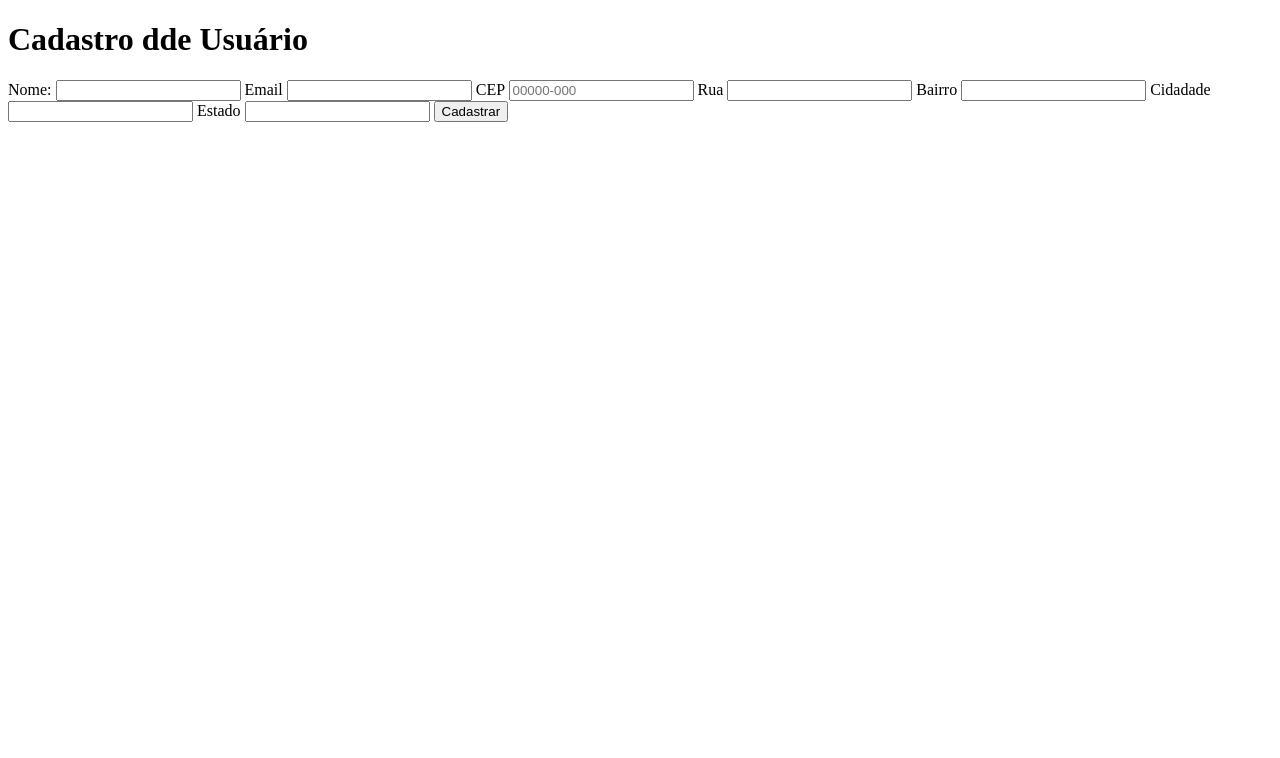
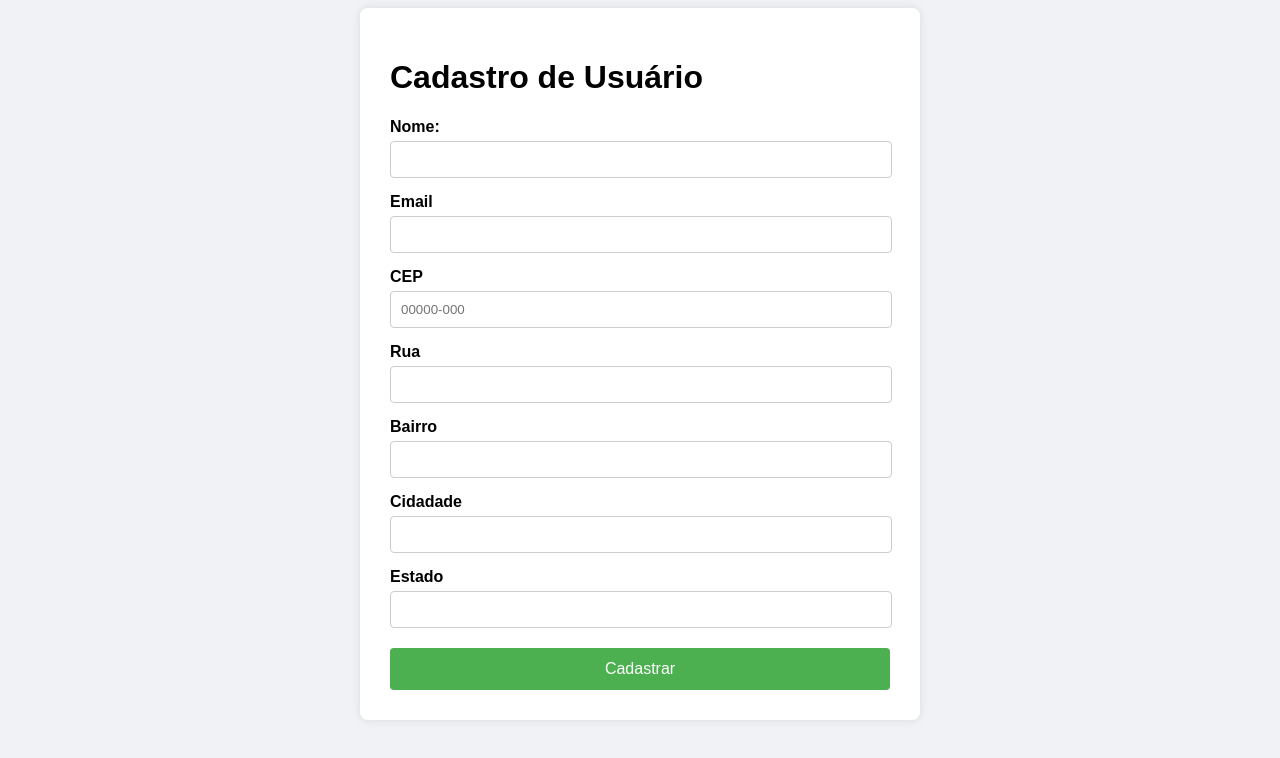
Before and after one commit to k3tmoraes/aulas-interacao-apis, a plain HTML site: page formularios-viaCEP/index.html in a window 1280 px wide. Drawn offline with Linux system fonts and the light colour scheme.

Commit message:
feat:apis

```diff
--- /dev/null
+++ b/formularios-viaCEP/css/styles.css
@@ -0,0 +1,49 @@
+body{
+    font-family: Arial, Helvetica, sans-serif;
+    background: #f0f2f5;
+}
+
+.form-container{
+    background: #fff;
+    max-width: 500px;
+    margin: 0 auto;
+    padding: 30px;
+    border-radius: 8px;
+    box-shadow: 0 0 10px rgba(0,0,0,0.1);
+
+h2{
+    text-align: center;
+    margin-bottom: 20px;
+}
+
+label{
+    display: block;
+    margin-top: 15px;
+    font-weight: bold;
+}
+
+input{
+    width: 96%;
+    padding: 10px;
+    margin-top: 5px;
+    border: 1px solid #ccc;
+    border-radius: 4px;
+}
+
+button{
+    margin-top: 20px;
+    width: 100%;
+    padding: 12px;
+    background-color: #4caf50;
+    border: none;
+    color: #fff;
+    font-size: 16px;
+    border-radius: 4px;
+    cursor: pointer;
+    transition: all ease-in 0.3s;
+    &:hover{
+        background: #45a049;
+    }
+}
+
+}
--- a/formularios-viaCEP/index.html
+++ b/formularios-viaCEP/index.html
@@ -4,10 +4,11 @@
     <meta charset="UTF-8">
     <meta name="viewport" content="width=device-width, initial-scale=1.0">
     <title>Formulário de Cadastro</title>
+    <link rel="stylesheet" href="css/styles.css">
 </head>
 <body>
     <div class="form-container">
-        <h1>Cadastro dde Usuário</h1>
+        <h1>Cadastro de Usuário</h1>
         <form >
             <label for="nome">Nome:</label>
             <input type="text" name="nome" id="nome" required>
--- a/formularios-viaCEP/js/script.js
+++ b/formularios-viaCEP/js/script.js
@@ -35,6 +35,10 @@ cepInput.addEventListener("blur",()=>{
                 console.log("CEP não encontrado")
             }
         })
+        .catch(error =>{
+            alert("erro ao buscar o CEP")
+            console.error(error)
+        })
 
     }else{
         alert("CEP Inválido")
```
